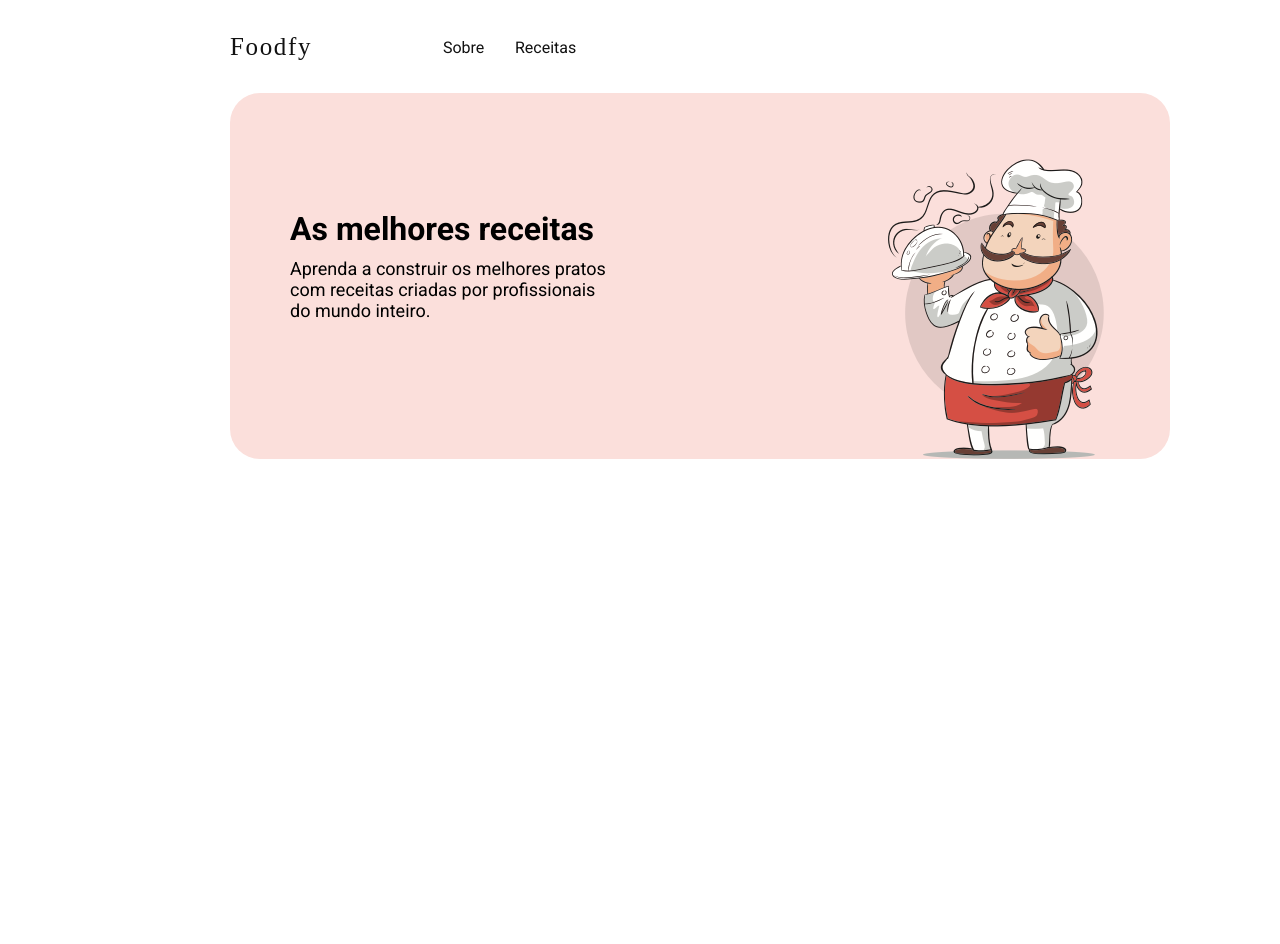
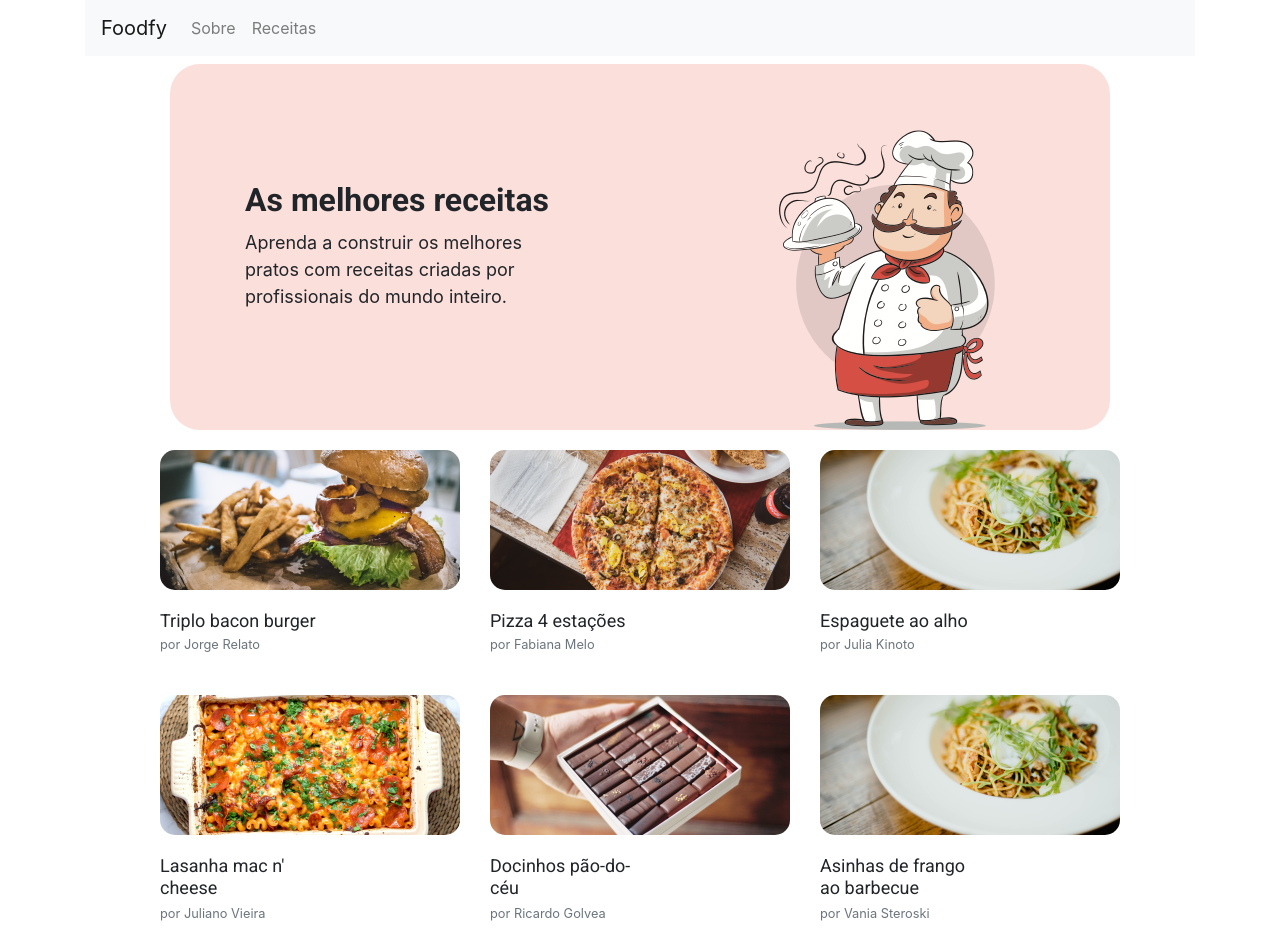
Before and after one commit to euhenriquefranca/foodfy, a website: page index.html in a window 1280 px wide. Before the commit the page ends 800 px from the top, so only its background shows below. Drawn offline with nearby package versions, Linux system fonts and the light colour scheme.

Commit message:
formatting the first page

```diff
--- /dev/null
+++ b/css/style.css
@@ -0,0 +1,57 @@
+* {
+  margin: 0;
+  padding: 0;
+  border: 0;
+}
+.jumbotron {
+  margin: 0;
+  padding: 0;
+  border-radius: 30px;
+  background-color: #fbdfdb;
+  max-width: 940px;
+  min-height: 366px;
+}
+.jumbotron h2 {
+  margin: 117px 0px 0px 60px;
+  font-size: 32px;
+  width: 305px;
+  height: 38px;
+  font-family: "Roboto", sans-serif;
+  font-weight: bold;
+}
+.jumbotron p {
+  font-size: 18px;
+  margin: 10px 0 0 60px;
+  width: 316px;
+  height: 84px;
+}
+
+.media img {
+  margin-top: 66px;
+  margin-right: 100px;
+}
+.card img {
+  border-radius: 15px;
+  max-width: 300px;
+  max-height: 140px;
+}
+div .card {
+  margin: 20px;
+  max-width: 300px;
+}
+div .card-body {
+  width: 300px;
+  padding-left: 0%;
+}
+div .card-body h5 {
+  font-size: 18px;
+  text-align: left;
+  font-family: "Roboto", sans-serif;
+  width: 156px;
+  height: 21px;
+  margin: 0;
+}
+
+div .card-body p {
+  margin-bottom: 5px;
+}
--- a/index.html
+++ b/index.html
@@ -1,22 +1,108 @@
-<!DOCTYPE html>
+<!doctype html>
 <html lang="pt-BR">
+
 <head>
-  <meta charset="UTF-8">
-  <meta name="viewport" content="width=device-width, initial-scale=1.0">
+  <!-- Required meta tags -->
+  <meta charset="utf-8">
+  <meta name="viewport" content="width=device-width, initial-scale=1, shrink-to-fit=no">
+
+  <!-- Bootstrap CSS -->
   <link href="https://fonts.googleapis.com/css2?family=Roboto:wght@400;700&display=swap" rel="stylesheet">
-  <link rel="stylesheet" href="styles/style.css">
+  <link rel="stylesheet" href="/node_modules/bootstrap/dist/css/bootstrap.css">
+  <link rel="stylesheet" href="/css/style.css">
+
   <title>Foodfy</title>
 </head>
-<header>
-  <p>Foodfy</p>
-  <a href="sobre.html">Sobre</a>
-  <a href="receitas.html">Receitas</a>
-</header>
-  <body>
 
-    <div class="banner-text">
-      <h1>As melhores receitas</h1>
-      <p>Aprenda a construir os melhores pratos com receitas criadas por profissionais do mundo inteiro.</p>
+<body>
+  <div class="container">
+    <nav class="navbar navbar-expand-lg navbar-light bg-light">
+      <a class="navbar-brand" href="#">Foodfy</a>
+      <button class="navbar-toggler" type="button" data-toggle="collapse" data-target="#navbarNav"
+        aria-controls="navbarNav" aria-expanded="false" aria-label="Toggle navigation">
+        <span class="navbar-toggler-icon"></span>
+      </button>
+      <div class="collapse navbar-collapse" id="navbarNav">
+        <ul class="navbar-nav">
+          <li class="nav-item">
+            <a class="nav-link" href="#">Sobre<span class="sr-only">(current)</span></a>
+          </li>
+          <li class="nav-item">
+            <a class="nav-link" href="#">Receitas</a>
+          </li>
+        </ul>
+      </div>
+    </nav>
+
+    <div class="jumbotron jumbotron-fluid mx-auto d-block mt-2">
+      <div class="container media">
+        <div class="media-body">
+          <h2>As melhores receitas</h2>
+          <p>Aprenda a construir os melhores pratos com receitas criadas por profissionais do mundo inteiro.
+          </p>
+        </div>
+        <img class="float-right" src="/assets/chef.png" alt="">
+      </div>
     </div>
-  </body>
+
+    <section class="container ">
+      <div class="card-deck justify-content-center">
+        <div class="card border-0">
+          <img class="card-img-top" src="/assets/burger.png" alt="Imagem de capa do card">
+          <div class="card-body">
+            <h5 class="card-title">Triplo bacon burger</h5>
+            <p class="card-text"><small class="text-muted">por Jorge Relato</small></p>
+          </div>
+        </div>
+        <div class="card border-0">
+          <img class="card-img-top" src="/assets/pizza.png" alt="Imagem de capa do card">
+          <div class="card-body">
+            <h5 class="card-title">Pizza 4 estações</h5>
+            <p class="card-text"><small class="text-muted">por Fabiana Melo</small></p>
+          </div>
+        </div>
+        <div class="card border-0">
+          <img class="card-img-top" src="/assets/espaguete.png" alt="Imagem de capa do card">
+          <div class="card-body">
+            <h5 class="card-title">Espaguete ao alho</h5>
+            <p class="card-text"><small class="text-muted">por Julia Kinoto</small></p>
+          </div>
+        </div>
+      </div>
+      <div class="card-deck justify-content-center">
+        <div class="card border-0">
+          <img class="card-img-top" src="/assets/lasanha.png" alt="Imagem de capa do card">
+          <div class="card-body">
+            <h5 class="card-title">Lasanha mac n' cheese</h5>
+            <p class="card-text mt-4"><small class="text-muted">por Juliano Vieira</small></p>
+          </div>
+        </div>
+        <div class="card border-0">
+          <img class="card-img-top" src="/assets/doce.png" alt="Imagem de capa do card">
+          <div class="card-body">
+            <h5 class="card-title">Docinhos pão-do-céu</h5>
+            <p class="card-text mt-4"><small class="text-muted">por Ricardo Golvea</small></p>
+          </div>
+        </div>
+        <div class="card border-0">
+          <img class="card-img-top" src="/assets/espaguete.png" alt="Imagem de capa do card">
+          <div class="card-body">
+            <h5 class="card-title">Asinhas de frango ao barbecue</h5>
+            <p class="card-text mt-4"><small class="text-muted">por Vania Steroski</small></p>
+          </div>
+        </div>
+      </div>
+
+
+
+    </section>
+  </div>
+
+  <!-- Optional JavaScript -->
+  <!-- jQuery first, then Popper.js, then Bootstrap JS -->
+  <script src="/node_modules/jquery/dist/jquery.js"></script>
+  <script src="/node_modules/popper.js/dist/popper.js"></script>
+  <script src="/node_modules/bootstrap/dist/js/bootstrap.js"></script>
+</body>
+
 </html>
--- a/styles/style.css
+++ /dev/null
@@ -1,78 +0,0 @@
-* {
-  margin: 0;
-  padding: 0;
-}
-
-html {
-  font-family: 'Roboto', sans-serif;
-}
-body::after {
-  content: "";
-  position: fixed;
-  background: #FBDFDB;
-  top: 93px;
-  z-index: -1;
-  max-width: 100%;
-  width: 940px;
-  height: 366px;
-  margin: 0 230px 0 230px;
-  border-radius: 30px;
-  background-image: url(/public/assets/chef.png);
-  background-repeat: no-repeat;
-  background-position: right 66px bottom;
-
-;
-
-
-}
-body {
-  background: white;
-  -webkit-font-smoothing: antialiased;
-}
-
-header {
-  display: flex;
-  align-items: center;
-}
-
-header a {
-  padding: 38px 30px 36px 0 ;
-  text-decoration: none;
-  font-size: 16px;
-  width: 42px;
-  height: 19px;
-  color: #111111;
-  letter-spacing: 0 19px;
-  position: relative;
-}
-
-header p {
-  padding: 0 122.4px 0 0;
-  margin-left: 230px;
-  font-family: Cochin;
-  color: #111111;
-  font-size: 25px;
-  letter-spacing: 1.65px;
-  width: 90.6px;
-  height: 26.9px;
-  position: relative;
-}
-.banner-text{
-  justify-content: space-around;
-  margin-left: 290px;
-  padding-top: 117px;
-  width: 305px;
-
-}
-
-p {
-  width: 316px;
-  font-size: 18px;
-  padding-top: 10px;
-
-}
-h1 {
-  font-size: 32px;
-  width: 305px;
-
-}
```
Also changed, not shown: package.json (added, +25 -0 lines), receitas.html (deleted, +0 -13 lines), sobre.html (deleted, +0 -17 lines), assets/asinhas.png (renamed from public/assets/asinhas.png), assets/burger.png (renamed from public/assets/burger.png), assets/chef.png (renamed from public/assets/chef.png), assets/doce.png (renamed from public/assets/doce.png), assets/espaguete.png (renamed from public/assets/espaguete.png), assets/favicon.ico (renamed from public/assets/favicon.ico), assets/lasanha.png (renamed from public/assets/lasanha.png), assets/logo.png (renamed from public/assets/logo.png), assets/pizza.png (renamed from public/assets/pizza.png), 2 other files.
